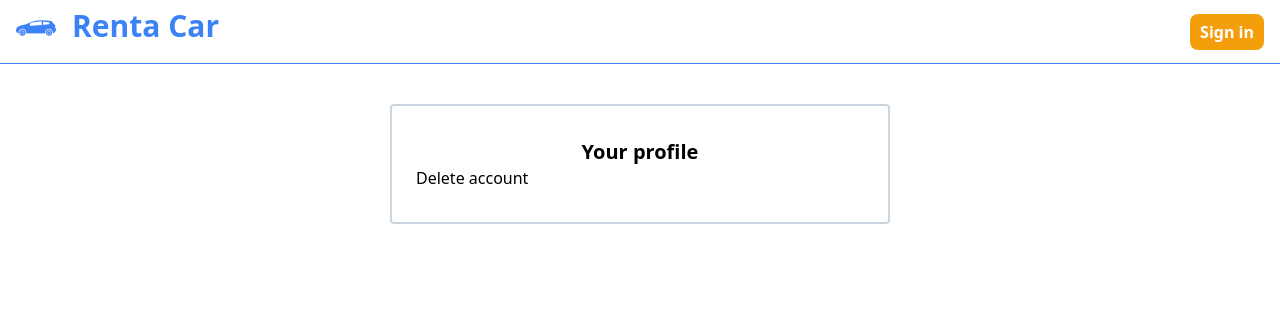
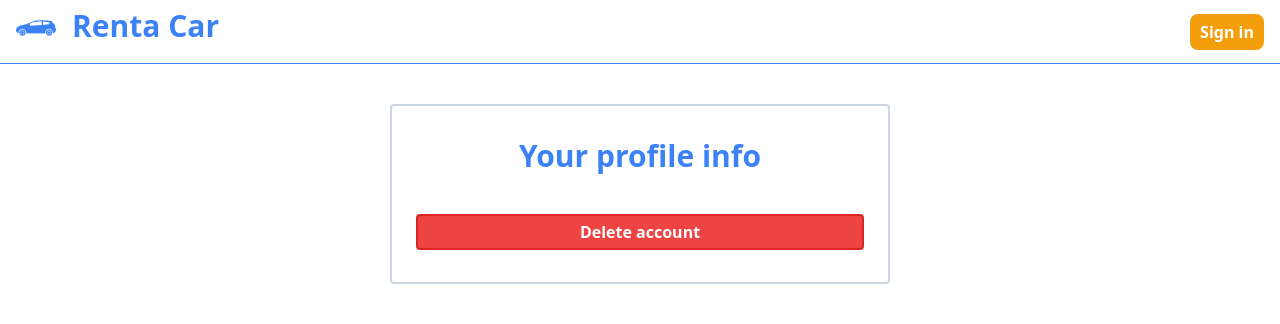
Before and after one commit to oleh-andrusenko/tt_api, a PHP site: page /profile.php?id=1 in a window 1280 px wide. Shown: the top 324 px of the page. Run offline with PHP 8.4, Linux system fonts and the light colour scheme; data that the repository does not hold is empty; some libraries are stand-ins or nearby versions.

Commit message:
initial commit

```diff
--- a/header.php
+++ b/header.php
@@ -8,18 +8,18 @@ session_start();
 
 <header class="h-16 bg-white/70 backdrop-blur px-4 py-2 flex justify-between sticky top-0 z-10 border-b border-blue-500">
     <a href="index.php" class="text-blue-500 font-bold text-3xl flex gap-4 "><img class="h-10" src="/public/logo.png"
-                                                                                  alt="Renta Car logo">Renta Car</a>
+                                                                                  alt="RentaCar logo">Renta Car</a>
     <div class="flex gap-2 items-center">
 
         <?php if (isset($_SESSION['isAdmin']) && $_SESSION['isAdmin'] == 1): ?>
             <a href="rented.php"
-               class="bg-amber-500 px-2 py-1 rounded-lg flex items-center justify-center text-white font-semibold border-amber-500 border-2 hover:bg-white hover:text-amber-500">[
+               class="bg-indigo-400 px-2 py-1 rounded-lg flex items-center justify-center text-white font-semibold border-indigo-400 border-2 hover:bg-white hover:text-indigo-400">[
                 Rented cars list]</a>
             <a href="users.php"
-               class="bg-lime-500 px-2 py-1 rounded-lg flex items-center justify-center text-white font-semibold border-lime-500 border-2 hover:bg-white hover:text-lime-500">[
+               class="bg-indigo-400 px-2 py-1 rounded-lg flex items-center justify-center text-white font-semibold border-indigo-400 border-2 hover:bg-white hover:text-indigo-400">[
                 Users list]</a>
             <a href="create.php"
-               class="bg-green-500 px-2 py-1 rounded-lg flex items-center justify-center text-white font-semibold border-green-500 border-2 hover:bg-white hover:text-green-500">[+
+               class="bg-indigo-400 px-2 py-1 rounded-lg flex items-center justify-center text-white font-semibold border-indigo-400 border-2 hover:bg-white hover:text-indigo-400">[+
                 Add car]</a>
         <?php endif; ?>
 
--- a/index.php
+++ b/index.php
@@ -36,14 +36,14 @@ $cars = $stmt->fetchAll();
 <p class="text-center">
     <strong> <?= count($cars) ?> </strong> cars found.
 </p>
-<div class="mt-4 grid grid-cols-1 md:grid-cols-2 lg:grid-cols-3 gap-4 px-4 py-6 ">
+<div class="mt-4 grid grid-cols-1 md:grid-cols-2 lg:grid-cols-4 gap-4 px-4 py-6 ">
     <?php foreach ($cars as $car) : ?>
         <div class="shadow-xl rounded-lg px-4 py-2  flex gap-4 border-2 border-blue-500">
             <div class="w-1/3 flex items-center justify-center">
                 <img src="/public/svgs/<?= str_replace('-', ' ', strtolower($car['brand'])) . '.svg' ?>"
                      alt="<?= $car['brand'] ?>" class="w-16 h-16">
             </div>
-            <div>
+            <div class="flex flex-col justify-between ">
                 <p class="font-bold text-xl text-blue-500"><?= $car['brand'] . ' ' . $car['model'] . ' ' . $car['year'] ?></p>
                 <p>
                     <span class="font-bold">Engine volume:</span> <?= $car['volume'] != 0 ? $car['volume'] . ' l' : '-' ?>
@@ -51,7 +51,7 @@ $cars = $stmt->fetchAll();
                 <p><span class="font-bold">Fuel:</span> <?= $car['fuel'] ?></p>
                 <p><span class="font-bold">Price per day:</span> $<?= $car['price'] ?></p>
 
-                <a class="mt-6 block w-full text-center bg-blue-500 rounded-lg text-sm text-white px-2 py-2 border-2 border-blue-500 hover:bg-white hover:text-blue-500"
+                <a class="mt-6 block w-[200px] text-center bg-blue-500 rounded-lg text-sm text-white px-2 py-2 border-2 border-blue-500 hover:bg-white hover:text-blue-500"
                    href="car.php?id=<?= $car['id'] ?>">Details</a>
 
 
--- a/profile.php
+++ b/profile.php
@@ -36,17 +36,17 @@ $user = $stmt->fetch();
 
 <main class="px-24 py-10 flex items-center justify-center">
     <div class="w-[500px] px-6 py-8 border-slate-300 border-2 rounded">
-        <h2 class="text-xl font-semibold text-center">Your profile</h2>
+        <h2 class="text-3xl font-semibold text-center text-blue-500 mb-8">Your profile info</h2>
         <?php foreach($user as $key=>$value): ?>
 
-            <div class="flex items-center justify-between gap-4 border-b">
-                <p class="font-semibold py-2"><?=$key?></p>
+            <div class="flex items-center justify-between gap-8 border-b">
+                <p class="font-semibold py-2 uppercase"><?=$key?></p>
                 <p><?=$value?></p>
             </div>
         <?php endforeach;?>
-        <form action="deleteUser.php" method="post">
+        <form action="deleteUser.php" method="post" class="mt-10">
             <input type="hidden" name="userId" value="<?=$user['userId']?>">
-            <input type="submit" value="Delete account">
+            <input class="w-full bg-red-500 text-white font-semibold px-2 py-1 text-center rounded border-2 border-red-600 cursor-pointer" type="submit" value="Delete account">
         </form>
     </div>
 </main>
```
Also changed, not shown: auth.php (+9 -4 lines).
